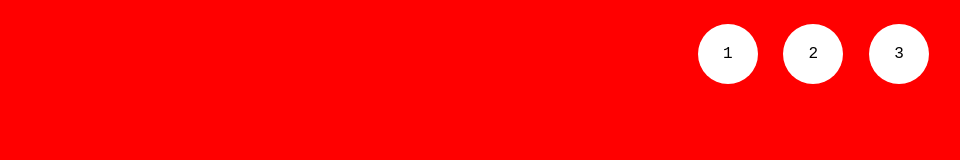
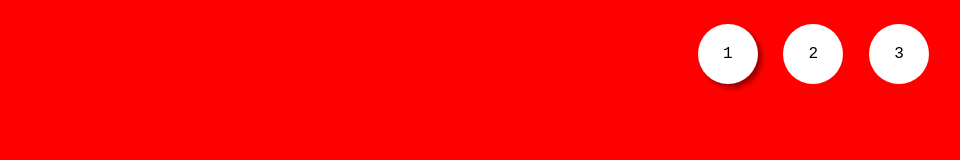
Before and after one commit to MarcelloPet94/htmlcss-shoes, a plain HTML site: page index.html in a window 1280 px wide. In both pictures the pointer is over the item 1038 px from the left and 54 px from the top of the page. Shown: the top 160 px of the page, without its empty margins (311-1271 px from the left). Drawn offline with Linux system fonts and the light colour scheme; a web font is replaced by a local one.

Commit message:
box-shadow

```diff
--- a/css/style.css
+++ b/css/style.css
@@ -31,6 +31,10 @@ nav ul li a {
     line-height: 60px;
 }
 
+nav ul li:hover {
+    box-shadow: 4px 4px 5px rgb(0,0,0,0.4);
+}
+
 main div:not(.container_text) {
     position: relative;
     width: 100vw;
```
